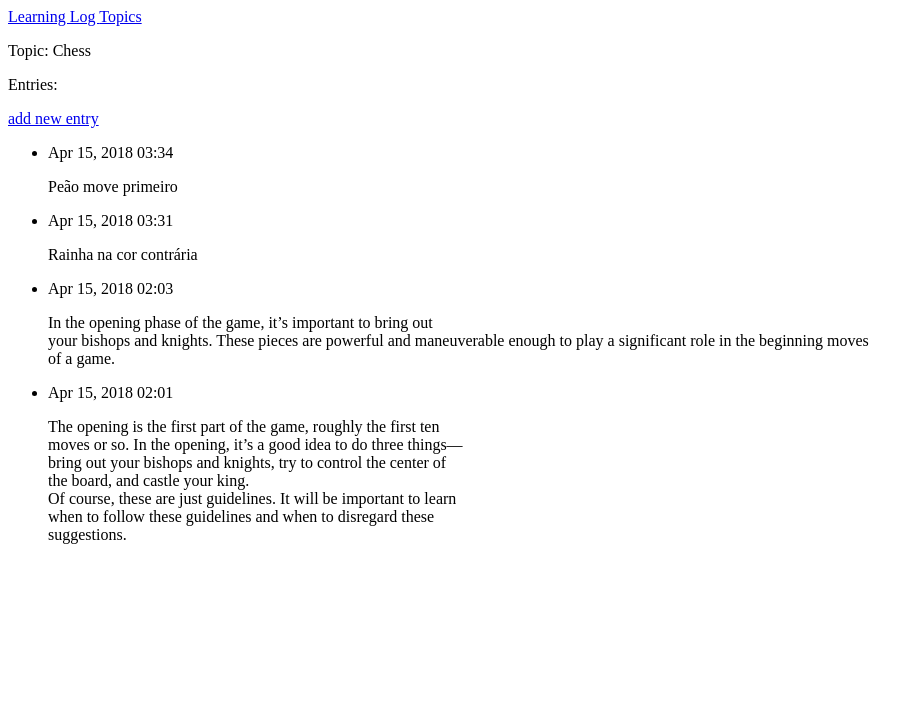
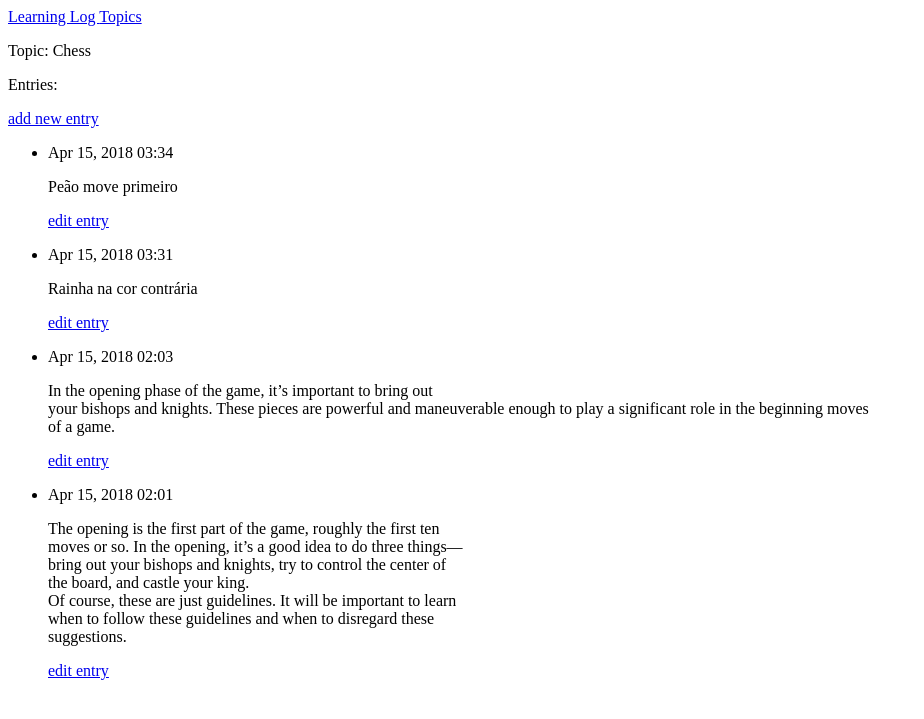
Before and after one commit to anthonyfisicabsb/ProgramasPython, a Django app: page /topics/1/ in a window 1280 px wide. Shown: the top 719 px of the page, without its empty margins (0-924 px from the left). Run offline with Django 3.2, Linux system fonts and the light colour scheme; data comes from the database, SQL or seed files in the repository.

Commit message:
edit entry link

```diff
--- a/learning_logs/templates/learning_logs/topic.html
+++ b/learning_logs/templates/learning_logs/topic.html
@@ -11,6 +11,9 @@
 			<li>
 				<p>{{ entry.date_added|date:'M d, Y H:i' }}</p>
 				<p>{{ entry.text|linebreaks }}</p>
+				<p>
+					<a href="{% url 'learning_logs:edit_entry' entry.id %}">edit entry</a>
+				</p>
 			</li>
 		{% empty %}
 			<li>
```
